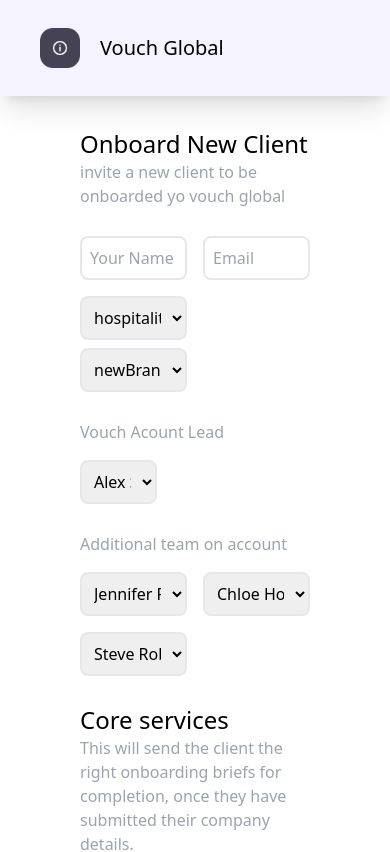
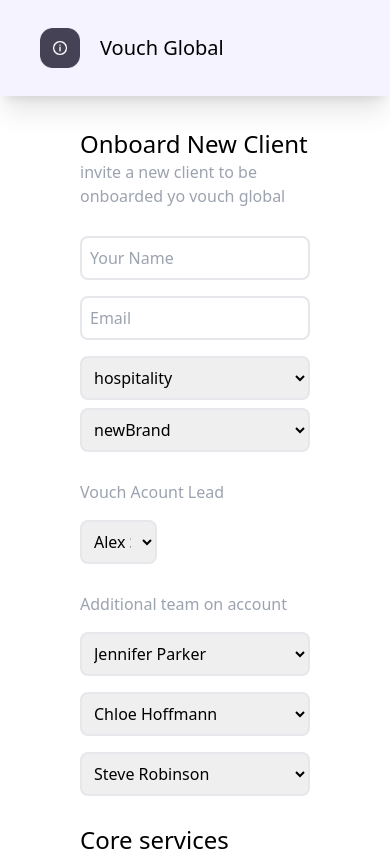
Before and after one commit to Rogena5/Vouch-System, a Next.js app: page /onBoardNewClient in a window 390 px wide. Shown: the top 852 px of the page. Built offline with nearby package versions, Linux system fonts and the light colour scheme.

Commit message:
make some adjustments

```diff
--- a/components/forms/ClientSetUpForm.tsx
+++ b/components/forms/ClientSetUpForm.tsx
@@ -114,7 +114,6 @@ const ClientSetUpForm: React.FC = () => {
                     <span className="text-sm text-green-600">Send me marketing emails from Vouch</span>
                 </label>
             </div>
-
                 <div className="flex justify-center mb-7">
                     <button type="submit" className="bg-violet-500 text-white px-7 py-2 rounded-md">Submit</button>
                 </div>
--- a/components/forms/JobSetup.tsx
+++ b/components/forms/JobSetup.tsx
@@ -240,7 +240,7 @@ function JobSetup() {
                             htmlFor='ContractUploadFile'
                             className='w-full cursor-pointer flex items-center text-sm md:text-md text-gray-400 font-semibold border border-indigo-300 p-2 rounded-md'
                         >
-                            <BsArrowBarUp className='mr-2' /> Contract Upload
+                            <BsArrowBarUp className='mr-2 text-violet-600' /> Contract Upload
                         </label>
                         {selectedFile1 && (
                             <p className='text-sm md:text-md text-black font-semibold'>
@@ -261,7 +261,7 @@ function JobSetup() {
                             htmlFor='AnotherFileUpload'
                             className='w-full cursor-pointer flex items-center text-sm md:text-md text-gray-400 font-semibold border border-indigo-300 p-2 rounded-md'
                         >
-                            <BsArrowBarUp className='mr-2' /> Another File Upload
+                            <BsArrowBarUp className='mr-2 text-violet-600' /> Another File Upload
                         </label>
                         {selectedFile2 && (
                             <p className='text-sm md:text-md text-black font-semibold'>
--- a/components/forms/OnBoardNewClient.tsx
+++ b/components/forms/OnBoardNewClient.tsx
@@ -134,13 +134,13 @@ const OnBoardNewClient = () => {
                     <h3 className='text-2xl md:text-4xl text-black'>Onboard New Client</h3>
                     <p className='text-md text-gray-400'>invite a new client to be onboarded yo vouch global</p>
                 </div>
-                <div className='first-form grid md:grid-cols-3 grid-cols-2 gap-4 mb-7'>
+                <div className='first-form grid md:grid-cols-3 grid-cols-1 gap-4 mb-7'>
                     <div>
                         <input
                             type="text"
                             name="nameOnBoard"
                             placeholder='Your Name'
-                            className="text-black border-2 rounded-lg border-inherit w-full p-2 hover:border-violet-400"
+                            className="text-black border-2 rounded-lg border-inherit w-full p-2 focus:border-violet-500 outline-none"
                             value={formData.nameOnBoard}
                             onChange={handleChange}
                             required
@@ -151,24 +151,22 @@ const OnBoardNewClient = () => {
                             type="email"
                             name="email"
                             placeholder='Email'
-                            className="text-black border-2 rounded-lg border-inherit w-full p-2 hover:border-violet-400"
+                            className="text-black border-2 rounded-lg border-inherit w-full p-2 focus:border-violet-500 outline-none"
                             value={formData.email}
                             onChange={handleChange}
                             onBlur={handleEmailBlur}
                             required />
                         {emailError && <div style={{ color: 'red', marginTop: '1px' }}>{emailError}</div>}
-
                     </div>
 
                     <div className='flex flex-col gap-y-2'>
-
                         <select
                             name="selectedSectorOne"
                             value={formData.selectedSectorOne}
                             onChange={handleChange}
-                            className="text-black border-2 rounded-lg border-inherit w-full p-2 hover:border-violet-400"
+                            className="text-black border-2 rounded-lg border-inherit w-full p-2 focus:border-violet-500 outline-none"
                         >
-                            <option value="hospitality">hospitality</option>
+                            <option value="hospitality" className='text-sm'>hospitality</option>
                             {formData.sectorsOne.map((SectorOption, index) => (
                                 <option key={index} value={SectorOption.value}>
                                     {SectorOption.label}
@@ -179,9 +177,9 @@ const OnBoardNewClient = () => {
                             name="selectedSectorTwo"
                             value={formData.selectedSectorTwo}
                             onChange={handleChange}
-                            className="text-black border-2 rounded-lg border-inherit w-full p-2 hover:border-violet-400"
+                            className="text-black border-2 rounded-lg border-inherit w-full p-2 focus:border-violet-500 outline-none"
                         >
-                            <option value="New Brand or Established Activity">New Brand or Established Activity</option>
+                            <option value="New Brand or Established Activity" className='text-sm'>New Brand or Established Activity</option>
                             {formData.sectorsTwo.map((emailOption, index) => (
                                 <option key={index} value={emailOption.value}>
                                     {emailOption.label}
@@ -191,16 +189,17 @@ const OnBoardNewClient = () => {
                     </div>
                 </div>
                 {/* _____________________________________________ SECTION 2 __________________________*/}
-                <div className='mb-7'><p className='text-md text-gray-400 mb-4'>Vouch Acount Lead</p>
+                <div className='mb-7'>
+                    <p className='text-md text-gray-400 mb-4'>Vouch Acount Lead</p>
                     <div className='flex flex-col gap-y-2'>
 
                         <select
                             name="acountLead"
                             value={formData.acountLead}
                             onChange={handleChange}
-                            className="text-black border-2 rounded-lg border-inherit  p-2 w-4/12 hover:border-violet-400"
+                            className="text-black border-2 rounded-lg border-inherit  p-2 w-4/12 focus:border-violet-500 outline-none"
                         >
-                            <option value="Alex Sewel">Alex Sewel</option>
+                            <option value="Alex Sewel" className='text-sm'>Alex Sewel</option>
                             {formData.acountLeadOptions.map((emailOption, index) => (
                                 <option key={index} value={emailOption.value}>
                                     {emailOption.label}
@@ -211,15 +210,15 @@ const OnBoardNewClient = () => {
                     </div></div>
                 {/* ________________________________________________________________________________ */}
                 <p className='text-md text-gray-400 mb-4'>Additional team on account</p>
-                <div className='third-form grid md:grid-cols-3 grid-cols-2 gap-4 mb-7'>
+                <div className='third-form grid md:grid-cols-3 grid-cols-1 gap-4 mb-7'>
 
                     <select
                         name="additionalTeam"
                         value={formData.additionalTeam}
                         onChange={handleChange}
-                        className="text-black border-2 rounded-lg border-inherit  p-2 w-full hover:border-violet-400"
+                        className="text-black border-2 rounded-lg border-inherit  p-2 w-full focus:border-violet-500 outline-none"
                     >
-                        <option value="Jennifer Parkerr">Jennifer Parkerr</option>
+                        <option value="Jennifer Parkerr" className='text-sm'>Jennifer Parkerr</option>
                         {formData.additionalTeamOptions.map((emailOption, index) => (
                             <option key={index} value={emailOption.value}>
                                 {emailOption.label}
@@ -230,9 +229,9 @@ const OnBoardNewClient = () => {
                         name="SecondAdditionalTeam"
                         value={formData.SecondAdditionalTeam}
                         onChange={handleChange}
-                        className="text-black border-2 rounded-lg border-inherit w-full  p-2 hover:border-violet-400"
+                        className="text-black border-2 rounded-lg border-inherit w-full  p-2 focus:border-violet-500 outline-none"
                     >
-                        <option value="Chloe Hoffmann">Chloe Hoffmann</option>
+                        <option value="Chloe Hoffmann" className='text-sm'>Chloe Hoffmann</option>
                         {formData.SecondAdditionalTeamOtions.map((emailOption, index) => (
                             <option key={index} value={emailOption.value}>
                                 {emailOption.label}
@@ -243,9 +242,9 @@ const OnBoardNewClient = () => {
                         name="thirdAdditionalTeam"
                         value={formData.thirdAdditionalTeam}
                         onChange={handleChange}
-                        className="text-black border-2 rounded-lg border-inherit w-full  p-2  hover:border-violet-400"
+                        className="text-black border-2 rounded-lg border-inherit w-full  p-2 focus:border-violet-500 outline-none"
                     >
-                        <option value="Steve Robinson">Steve Robinson</option>
+                        <option value="Steve Robinson" className='text-sm'>Steve Robinson</option>
                         {formData.thirdAdditionalTeamOptions.map((emailOption, index) => (
                             <option key={index} value={emailOption.value}>
                                 {emailOption.label}
@@ -258,11 +257,10 @@ const OnBoardNewClient = () => {
                 <div className="mb-4">
                     {/* header */}
                     <div className='header-clientForm mb-7'>
-                        <h3 className='text-2xl md:text-4xl text-black'>Core services</h3>
+                        <h3 className='text-2xl md:text-3xl text-black'>Core services</h3>
                         <p className='text-md text-gray-400'>This will send the client the right onboarding briefs for completion, once they have submitted their company details.</p>
                     </div>
                 </div>
-
                 {/*  */}
                 <div className='grid md:grid-cols-3 grid-cols-1 gap-4 mb-8'>
                     {Object.keys(checkboxes).map((name, index) => (
@@ -281,7 +279,7 @@ const OnBoardNewClient = () => {
                     ))}
                 </div>
                 {/* ___________ */}
-                <div className='text-black border-2 rounded-lg border-inherit w-full p-2 hover:border-violet-400 mb-7'>
+                <div className='text-black border-2 rounded-lg border-inherit w-full p-2 focus:border-violet-500 outline-none'>
                     Hi {formData.nameOnBoard},
                     Please complete the setup form.
                     This is a 2-step process that includes the required completion of:
@@ -291,7 +289,7 @@ const OnBoardNewClient = () => {
                     <div> Best Regards,</div> <div>{formData.acountLead}</div>
                     PS. Call the office on 0203 151 9224 if you have any issues with this part of the onboarding process.
                 </div>
-                <div className="flex justify-center mb-7">
+                <div className="flex justify-center mb-7 mt-7">
                     <button type="submit" className="bg-violet-500 text-white px-7 py-2 rounded-md">
                         Send
                     </button>
```
Also changed, not shown: components/AccountContactDetailsForm.tsx (+7 -7 lines), components/ClientDetailsForm.tsx (+8 -8 lines), components/ContactDetailsForm.tsx (+6 -6 lines).
